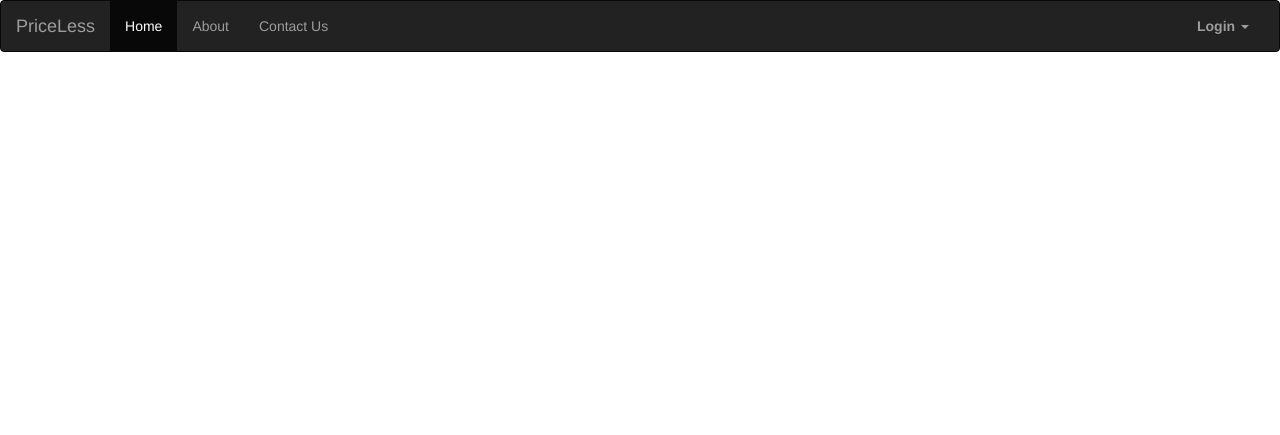
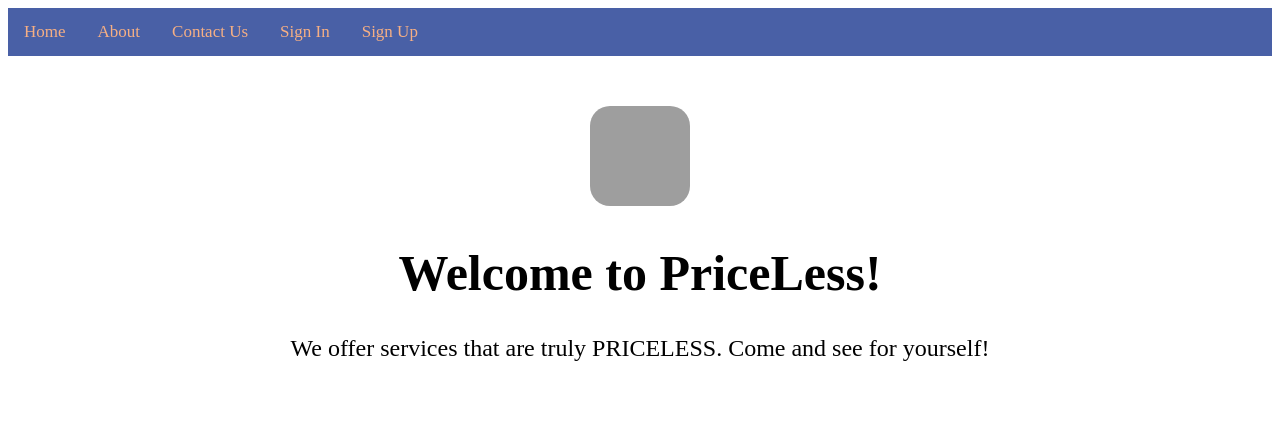
Before and after one commit to Ronnie2705/BigDataArchitecture, a Python web app: template Web/templates/home.html in a window 1280 px wide. Shown: the top 435 px of the page. Run offline with Jinja, Linux system fonts and the light colour scheme; the template is opened without the code that fills it, so the values that code supplies are empty; some libraries are stand-ins or nearby versions; grey boxes are pictures that could not be loaded.

Commit message:
updated homepage

```diff
--- a/Web/templates/home.html
+++ b/Web/templates/home.html
@@ -1,83 +1,70 @@
 <!DOCTYPE html>
-<html lang="en">
-<head>
-    <meta charset="UTF-8">
-    <meta http-equiv="X-UA-Compatible" content="IE=edge">
-    <meta name="viewport" content="width=device-width, initial-scale=1.0">
-    <title>PriceLess</title>
-    <!-- Bootstrap CSS -->
-<link rel='stylesheet' href='https://maxcdn.bootstrapcdn.com/bootstrap/3.3.4/css/bootstrap.min.css'>
-<!-- Font Awesome CSS -->
-<link rel='stylesheet' href='https://maxcdn.bootstrapcdn.com/font-awesome/4.2.0/css/font-awesome.min.css'>
-<!-- jQuery -->
-<script src='https://cdnjs.cloudflare.com/ajax/libs/jquery/2.1.3/jquery.min.js'></script>
-<!-- Bootstrap JS -->
-<script src='https://maxcdn.bootstrapcdn.com/bootstrap/3.3.4/js/bootstrap.min.js'></script>
-</head>
-<body>
-    <nav class="navbar navbar-default navbar-inverse" role="navigation">
-        <div class="container-fluid">
-          <!-- Brand and toggle get grouped for better mobile display -->
-          <div class="navbar-header">
-            <button type="button" class="navbar-toggle collapsed" data-toggle="collapse" data-target="#bs-example-navbar-collapse-1">
-              <span class="sr-only">Toggle navigation</span>
-              <span class="icon-bar"></span>
-              <span class="icon-bar"></span>
-              <span class="icon-bar"></span>
-            </button>
-            <a class="navbar-brand" href="#">PriceLess</a>
-          </div>
+<html>
+  <head>
+    <title>PayLess - Home</title>
+    <style>
+      /* CSS for Navbar */
+      nav {
+        background-color: #4960a6;
+        overflow: hidden;
+      }
 
-          <!-- Collect the nav links, forms, and other content for toggling -->
-          <div class="collapse navbar-collapse" id="bs-example-navbar-collapse-1">
-            <ul class="nav navbar-nav">
-              <li class="active"><a href="#">Home</a></li>
-              <li><a href="#">About</a></li>
-              <li><a href="#">Contact Us</a></li>
-            </ul>
-            <ul class="nav navbar-nav navbar-right">
-              <li class="dropdown">
-                <a href="#" class="dropdown-toggle" data-toggle="dropdown"><b>Login</b> <span class="caret"></span></a>
-                  <ul id="login-dp" class="dropdown-menu">
-                      <li>
-                           <div class="row">
-                                  <div class="col-md-12">
-                                      Login via
-                                      <div class="social-buttons">
-                                          <a href="#" class="btn btn-fb"><i class="fa fa-facebook"></i> Facebook</a>
-                                          <a href="#" class="btn btn-tw"><i class="fa fa-google"></i> Gmail</a>
-                                      </div>
-                                      or
-                                       <form class="form" role="form" method="post" action="login" accept-charset="UTF-8" id="login-nav">
-                                              <div class="form-group">
-                                                   <label class="sr-only" for="exampleInputEmail2">Email address</label>
-                                                   <input type="email" class="form-control" id="exampleInputEmail2" placeholder="Email address" required>
-                                              </div>
-                                              <div class="form-group">
-                                                   <label class="sr-only" for="exampleInputPassword2">Password</label>
-                                                   <input type="password" class="form-control" id="exampleInputPassword2" placeholder="Password" required>
-                                                   <div class="help-block text-right"><a href=""> Forget the password? </a></div>
-                                              </div>
-                                              <div class="form-group">
-                                                   <button type="submit" class="btn btn-primary btn-block">Sign in</button>
-                                              </div>
-                                              <div class="checkbox">
-                                                   <label>
-                                                   <input type="checkbox"> keep me logged-in
-                                                   </label>
-                                              </div>
-                                       </form>
-                                  </div>
-                                  <div class="bottom text-center">
-                                      New here ? <a href="#"><b>Join Us</b></a>
-                                  </div>
-                           </div>
-                      </li>
-                  </ul>
-              </li>
-            </ul>
-          </div><!-- /.navbar-collapse -->
-        </div><!-- /.container-fluid -->
-      </nav>
-</body>
+      nav a {
+        float: left;
+        color: #f6af84;
+        text-align: center;
+        padding: 14px 16px;
+        text-decoration: none;
+        font-size: 17px;
+      }
+
+      nav a:hover {
+        background-color: #ddd;
+        color: black;
+      }
+
+      /* CSS for Page Content */
+      .content {
+        padding: 50px;
+        text-align: center;
+      }
+
+      h1 {
+        font-size: 50px;
+        color: black  ;
+      }
+
+      p {
+        font-size: 24px;
+        color: black  ;
+      }
+
+      img{
+        width: 100px;
+        align-self: center;
+        height: 100px;
+        border-radius: 20px 20px;
+      }
+    </style>
+  </head>
+
+  <body>
+    <!-- Navbar -->
+    <nav>
+      <a href="#">Home</a>
+      <a href="C:\Users\chefs\OneDrive\Desktop\BDA Project\home\about.html">About</a>
+      <a href="#">Contact Us</a>
+      <a href="#">Sign In</a>
+      <a href="#">Sign Up</a>
+    </nav>
+
+
+    <!-- Page Content -->
+    <div class="content">
+      <img src="C:\Users\chefs\OneDrive\Desktop\PayLess-logos.jpeg" alt="Logo">
+      <h1>Welcome to PriceLess!</h1>
+      <p>We offer services that are truly PRICELESS. Come and see for yourself!</p>
+    </div>
+
+  </body>
 </html>
```
